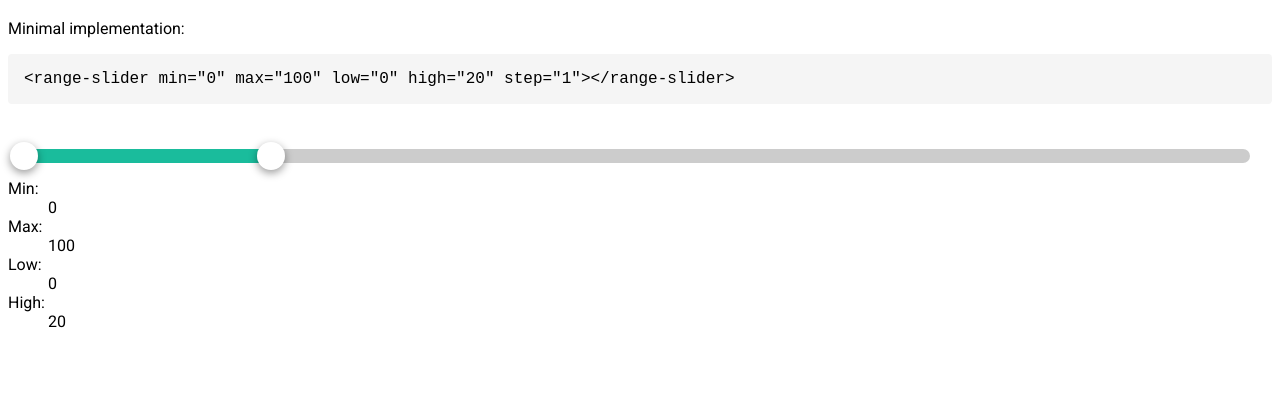
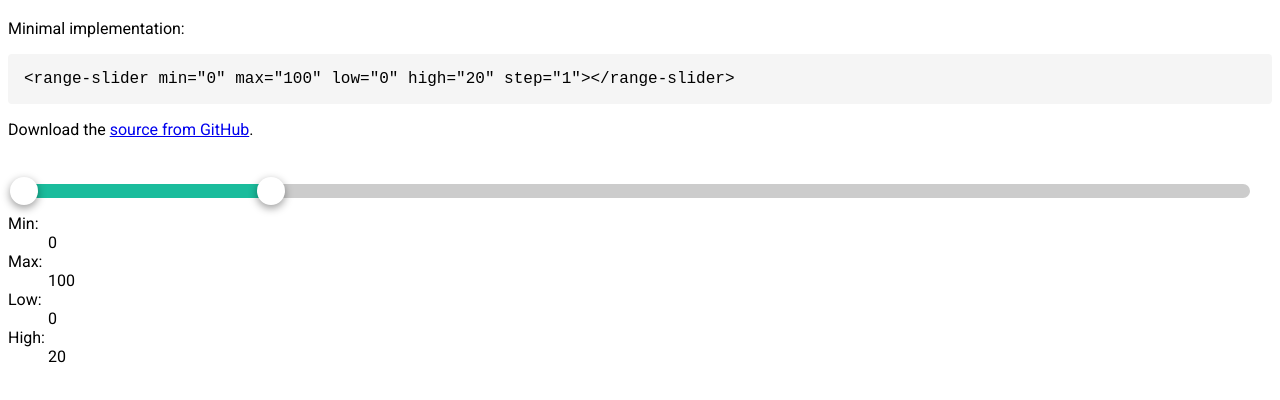
Before and after one commit to PeteHaughie/range-slider, a plain HTML site: page index.html in a window 1280 px wide. Shown: the part 62-462 px from the top of the page. Drawn offline with Linux system fonts and the light colour scheme.

```diff
--- a/index.html
+++ b/index.html
@@ -37,6 +37,8 @@
     <h1>Range Slider</h1>
     <p>Minimal implementation:</p>
     <pre><code>&lt;range-slider min="0" max="100" low="0" high="20" step="1"&gt;&lt;/range-slider&gt;</code></pre>
+
+    <p>Download the <a href="https://github.com/PeteHaughie/range-slider">source from GitHub</a>.</p>
 
     <range-slider min="0" max="100" low="0" high="20" step="1"></range-slider>
     <script>
```
